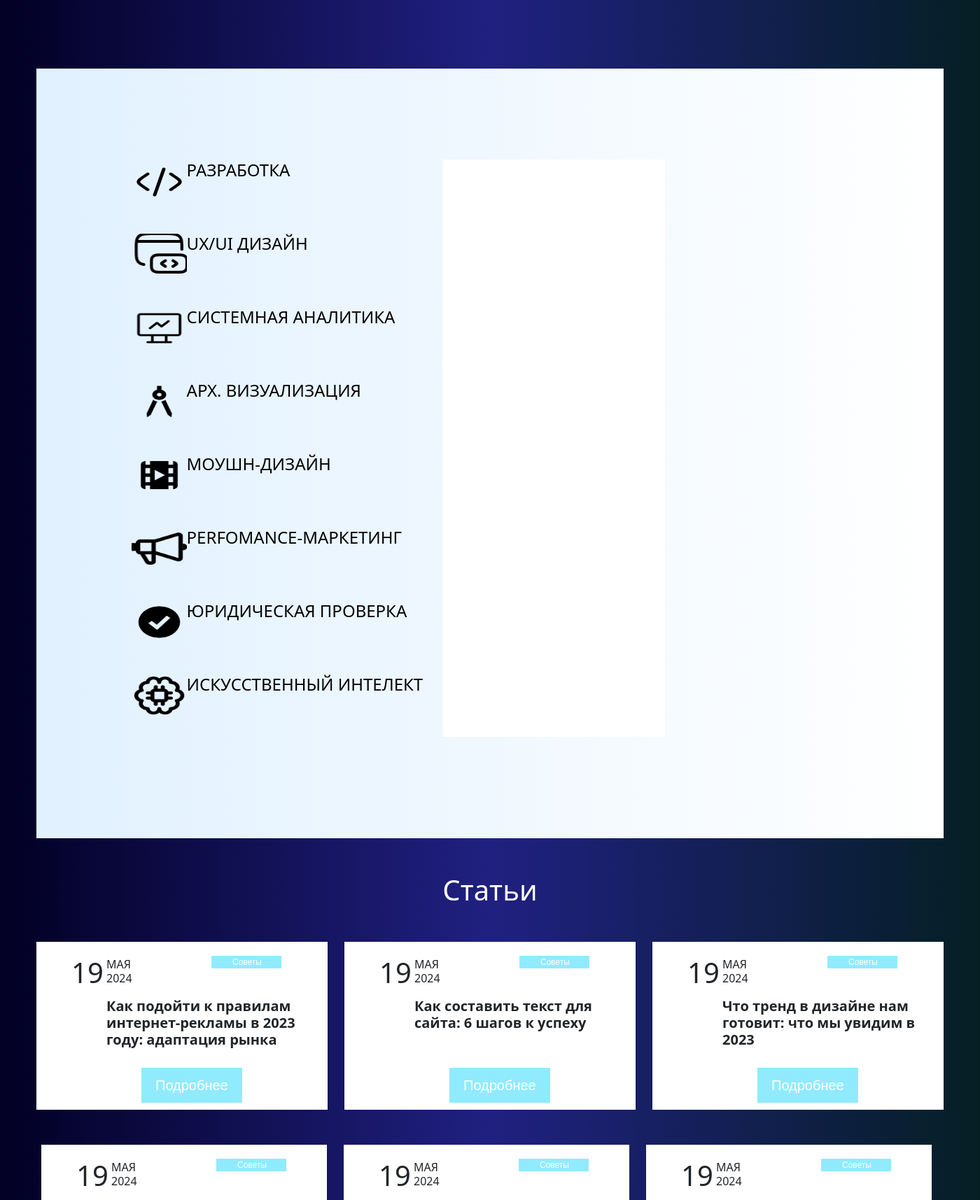
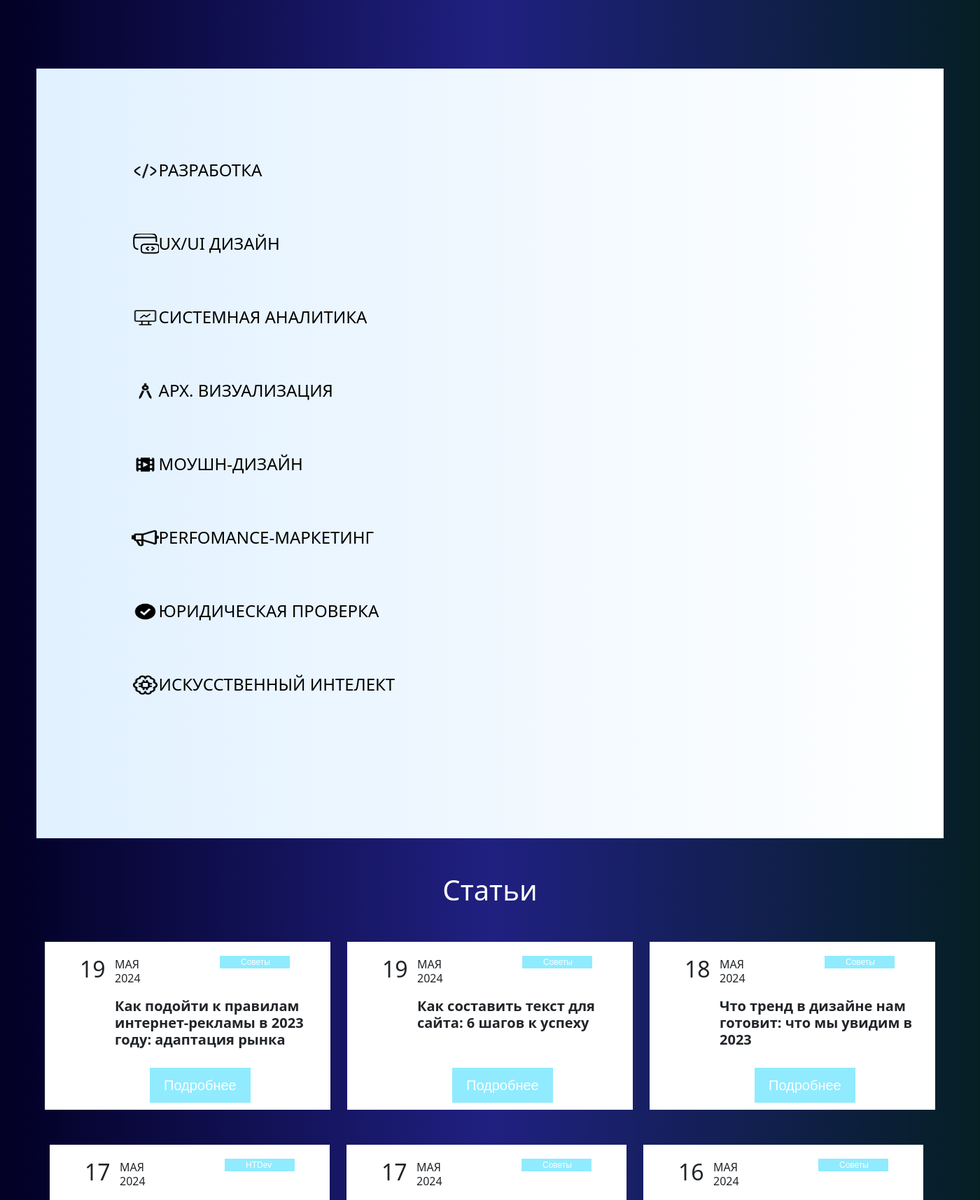
Before and after one commit to 4kujo/kujo.io, a PHP site: page / in a window 1400 px wide, after a click on "Показать еще". Shown: the part 1005-2720 px from the top of the page at 70% size. Run offline with PHP 8.4, Linux system fonts and the light colour scheme.

Commit message:
Add files via upload

```diff
--- a/galery.html
+++ b/galery.html
@@ -3,7 +3,7 @@
 <head>
     <meta charset="UTF-8">
     <meta name="viewport" content="width=device-width, initial-scale=1.0">
-    <title>Document</title>
+    <title>HTDev - Галерея</title>
     <link rel="stylesheet" href="style.css">
     <link rel="stylesheet" href="path/to/font-awesome/css/font-awesome.min.css">
     <script src="https://cdn.jsdelivr.net/npm/bootstrap@5.3.3/dist/js/bootstrap.bundle.min.js"></script>
@@ -126,10 +126,10 @@
 <div class="container">
 <img  class="linefooter" src="img/linefooter.png">
             </div>
-<footer style="background: linear-gradient(90deg, rgba(2,0,36,1) 0%, rgba(32,32,129,1) 50%, rgba(5,31,36,1) 100%);" class="bg-body-tertiary text-center">
+<footer  class="bg-body-tertiary text-center">
 <div class="row">
 
-    <div class="brandFooter"><img src="img/logo.png" style="padding-right:50%">
+  <div class="brandFooter"><p class="footerBrand">HTDev</p>
     <img src="img/vk.png" style="padding-right:1%;"><img src="img/vector.svg">
             </div>
         </div>
--- a/index.html
+++ b/index.html
@@ -3,8 +3,9 @@
 <head>
     <meta charset="UTF-8">
     <meta name="viewport" content="width=device-width, initial-scale=1.0">
-    <title>Document</title>
+    <title>HTDev - Главная</title>
     <link rel="stylesheet"  href="style.css">
+
     <link href="https://cdn.jsdelivr.net/npm/bootstrap@5.3.3/dist/css/bootstrap.min.css" rel="stylesheet" integrity="sha384-QWTKZyjpPEjISv5WaRU9OFeRpok6YctnYmDr5pNlyT2bRjXh0JMhjY6hW+ALEwIH" crossorigin="anonymous">
 </head>
 <body>
@@ -34,15 +35,39 @@
               </li>
 
             </ul>
+            <button type="button" class="callback btn btn-primary">Обратная связь</button>
           </div>
         </div>
       </nav>
+      <div id="myModal" class="modal">
+        <div class="modal-content">
+            <span class="close">&times;</span>
+            <div class="container">
+                <h1 class="callbacktitle">Консультация</h1>
+                <div class="callbackfields">
+                    <input id="nameInput" style="Border: none; outline: none;padding-top:5%" type="text" name="name" placeholder="Ваше имя" required>
+                    <img src="img/line-4.png">
+                    <input id="phoneInput" style="Border: none; outline: none;padding-top:5%" type="text" name="phone" placeholder="+7 ___ ___ __ __" required>
+                    <img src="img/line-4.png">
+                    <button id="submitButn" type="button" class="callbackbutn">Отправить</button>
+                </div>
+            </div>
+        </div>
+    </div>
 
+    <div id="myModal2" class="modal">
+        <div class="modal-content">
+            <span class="close">&times;</span>
+            <div class="container">
+                <p>Спасибо, ваше обращение было зафиксировано, скоро мы вам позвоним!</p>
+            </div>
+        </div>
+    </div>
 <div class="container">
     <div class="banner">
         <div class="col-md-8" style="width: 592px;">
 
-            <h1>ИТ-партнёр лидеров рынка России и стран СНГ</h1>
+            <h2>ИТ-партнёр лидеров рынка России и стран СНГ</h2>
             <p>С 2005 года команда профессионалов HTDev помогает среднему и крупному бизнесу в России и странах СНГ решать сложные задачи и достигать намеченных целей</P>
         </div>
         <div class="col-md-4">
@@ -56,43 +81,45 @@
 
 
            <div class="directions-choice">
-                <div class="slider ">
-                    <button class="myBtn" data-bs-toggle="collapse" href="#collapseExample1" role="button" aria-expanded="false" aria-controls="collapseExample1">
-                    <img src="img/icon-1.png" style="width:79px;"><h1>РАЗРАБОТКА</h1>
+           <div class="slider">
+            <button class="myBtn" data-id="1">
+                <img src="img/icon-1.png" style="width:39px;"><h2>РАЗРАБОТКА</h2>
+            </button>
+            </div>
+
+
+                <div class="slider">
+                    <button class="myBtn"  data-id="2">
+                    <img src="img/icon-2.png" style="width:39px;"><h2>UX/UI ДИЗАЙН</h2>
                 </div>
 
                 <div class="slider">
-                    <button class="myBtn">
-                    <img src="img/icon-2.png" style="width:79px;"><h1>UX/UI ДИЗАЙН</h1>
+                    <button class="myBtn"  data-id="3">
+                    <img src="img/icon-3.png" style="width:39px;"><h2>СИСТЕМНАЯ АНАЛИТИКА</h2>
                 </div>
 
                 <div class="slider">
-                    <button class="myBtn">
-                    <img src="img/icon-3.png" style="width:79px;"><h1>СИСТЕМНАЯ АНАЛИТИКА</h1>
+                    <button class="myBtn" data-id="4">
+                     <img src="img/icon-4.png" style="width:39px;"><h2>АРХ. ВИЗУАЛИЗАЦИЯ</h2>
                  </div>
 
                 <div class="slider">
-                    <button class="myBtn">
-                     <img src="img/icon-4.png" style="width:79px;"><h1>АРХ. ВИЗУАЛИЗАЦИЯ</h1>
+                    <button class="myBtn" data-id="5">
+                    <img src="img/icon-5.png" style="width:39px;"><h2>МОУШН-ДИЗАЙН</h2>
                 </div>
 
                 <div class="slider">
-                    <button class="myBtn">
-                    <img src="img/icon-5.png" style="width:79px;"><h1>МОУШН-ДИЗАЙН</h1>
+                    <button class="myBtn"  data-id="6">
+                    <img src="img/icon-6.png" style="width:39px;"><h2>PERFOMANCE-МАРКЕТИНГ</h2>
                 </div>
 
                 <div class="slider">
-                    <button id="myBtn" class="myBtn">
-                    <img src="img/icon-6.png" style="width:79px;"><h1>PERFOMANCE-МАРКЕТИНГ</h1>
-                </div>
-
-                <div class="slider">
-                    <button class="myBtn" data-bs-toggle="collapse" href="#collapseExample2" role="button" aria-expanded="false" aria-controls="collapseExample2">
-                    <img src="img/icon-7.png" style="width:79px;"><h1>ЮРИДИЧЕСКАЯ ПРОВЕРКА</h1>
+                    <button class="myBtn" data-id="7">
+                    <img src="img/icon-7.png" style="width:39px;"><h2>ЮРИДИЧЕСКАЯ ПРОВЕРКА</h2>
                 </div>
                 <div class="slider">
-                    <button class="myBtn">
-                    <img src="img/icon-8.png" style="width:79px;"><h1>ИСКУССТВЕННЫЙ ИНТЕЛЕКТ</h1>
+                    <button class="myBtn" data-id="8">
+                    <img src="img/icon-8.png" style="width:39px;"><h2>ИСКУССТВЕННЫЙ ИНТЕЛЕКТ</h2>
                 </div>
         </div>
 
@@ -101,33 +128,11 @@
 
 
 
-<div class="base-color">
-<div class="directions-base collapse"  id="multicollapseExample1">
-<img src="img/img6.png">
-<div class="directions-content-header">
-<h5>Создаём с нуля, развиваем и поддерживаем</h5>
-</div>
-<ul>
-<li><p>Сложные веб‑проекты</p></li>
-<li><p>Бизнес-приложения</p></li>
-</ul>
-<button type="button" class="btn btn-info">Подробнее</button>
-</div>
 
-<div class="directions-base collapse"  id="multicollapseExample2">
-<img src="img/img1.png">
-<div class="directions-content-header">
-<h5>Создаём с нуля, развиваем и поддерживаем</h5>
-</div>
-<ul>
-<li><p>Сложные веб‑проекты</p></li>
-<li><p>Бизнес-приложения</p></li>
-</ul>
-<button type="button" class="btn btn-info">Подробнее</button>
-</div>
+         <div id="output"></div>
 
-</div>
-</div>
+
+
 </div>
 <div class="container">
 
@@ -137,7 +142,7 @@
 <div class="col-md-4">
     <div class="card-news" id="card">
 
-<div class="div1"><h1>19<h1></div>
+<div class="div1"><h2>19<h2></div>
 <div class="div2"> <p>МАЯ</p></div>
 <div class="div3"><p>2024</p> </div>
 <div class="div4"><div class="button-sovet">Cоветы</div></div>
@@ -148,7 +153,7 @@
 
 <div class="col-md-4">
     <div class="card-news">
-<div class="div1"><h1>19<h1></div>
+<div class="div1"><h2>19<h2></div>
 <div class="div2"> <p>МАЯ</p></div>
 <div class="div3"><p>2024</p> </div>
 <div class="div4"><div class="button-sovet">Cоветы</div></div>
@@ -159,7 +164,7 @@
 
     <div class="col-md-4">
     <div class="card-news">
-<div class="div1"><h1>19<h1></div>
+<div class="div1"><h2>18<h2></div>
 <div class="div2"> <p>МАЯ</p></div>
 <div class="div3"><p>2024</p> </div>
 <div class="div4"><div class="button-sovet">Cоветы</div></div>
@@ -179,57 +184,58 @@
 <div class="col-md-4">
     <div class="card-news" id="card">
 
-<div class="div1"><h1>19<h1></div>
+<div class="div1"><h2>17<h2></div>
 <div class="div2"> <p>МАЯ</p></div>
 <div class="div3"><p>2024</p> </div>
-<div class="div4"><div class="button-sovet">Cоветы</div></div>
+<div class="div4"><div class="button-sovet">HTDev</div></div>
 <div class="div5"> <button type="button" class="button ">Подробнее</button> </div>
-<div class="div6"><h5><b>Как подойти к правилам интернет-рекламы в 2023 году: адаптация рынка</b></h5> </div>
+<div class="div6"><h5><b>HTDev – 17. 17 фактов о компании </b></h5> </div>
 </div>
 </div>
 
 <div class="col-md-4">
 <div class="card-news">
-<div class="div1"><h1>19<h1></div>
+        <div class="div1"><h2>17<h2></div>
         <div class="div2"> <p>МАЯ</p></div>
         <div class="div3"><p>2024</p> </div>
         <div class="div4"><div class="button-sovet">Cоветы</div></div>
         <div class="div5"> <button type="button" class="button ">Подробнее</button> </div>
-<div class="div6"><h5><b>Как составить текст для сайта: 6 шагов к успеху</b></h5> </div>
+        <div class="div6"><h5><b>Какие софт-скиллы нужны разработчикам: Junior, Middle и Senior </b></h5> </div>
 </div>
 </div>
 
     <div class="col-md-4">
     <div class="card-news">
-<div class="div1"><h1>19<h1></div>
+        <div class="div1"><h2>16<h2></div>
         <div class="div2"> <p>МАЯ</p></div>
         <div class="div3"><p>2024</p> </div>
         <div class="div4"><div class="button-sovet">Cоветы</div></div>
         <div class="div5"> <button type="button" class="button">Подробнее</button> </div>
-<div class="div6"><h5><b>Что тренд в дизайне нам готовит: что мы увидим в 2023</b></h5> </div>
+        <div class="div6"><h5><b>Правила пользовательского интерфейса: создаем идеальный UI-дизайн </b></h5> </div>
     </div>
-
     </div>
 
 </div>
 </div>
 </div>
 </div>
-<button type="button"  style="margin:50px 450px;" class="btn btn-secondary" data-bs-toggle="collapse" data-bs-target="#collapseExample" aria-expanded="false" aria-controls="collapseExample">Показать еще</button>
+<button id="showHideBtn" type="button" style="margin:50px 450px;" class="btn btn-secondary" data-bs-toggle="collapse" data-bs-target="#collapseExample" aria-expanded="false" aria-controls="collapseExample">Показать еще</button>
 </div>
 </div>
 
 <div class="container">
 <img  class="linefooter" src="img/linefooter.png">
             </div>
-<footer style="background: linear-gradient(90deg, rgba(2,0,36,1) 0%, rgba(32,32,129,1) 50%, rgba(5,31,36,1) 100%);" class="bg-body-tertiary text-center">
+<footer  class="bg-body-tertiary text-center">
 <div class="row">
 
-    <div class="brandFooter"><img src="img/logo.png" style="padding-right:50%">
+    <div class="brandFooter"><p class="footerBrand">HTDev</p>
     <img src="img/vk.png" style="padding-right:1%;"><img src="img/vector.svg">
             </div>
         </div>
 </footer>
+<script src="https://ajax.googleapis.com/ajax/libs/jquery/3.5.1/jquery.min.js"></script>
 <script src="https://cdn.jsdelivr.net/npm/bootstrap@5.1.3/dist/js/bootstrap.bundle.min.js" integrity="sha384-ka7Sk0Gln4gmtz2MlQnikT1wXgYsOg+OMhuP+IlRH9sENBO0LRn5q+8nbTov4+1p" crossorigin="anonymous"></script>
+<script src="script.js"></script>
 </body>
 </html>
--- a/style.css
+++ b/style.css
@@ -13,7 +13,7 @@ body{
 .nav-link {
     color: white !important;
 }
-.banner h1{
+.banner h2{
     color: white;
     font-size: 40px;
     font-weight: 700;
@@ -42,10 +42,12 @@ height: 1100px;
     flex-wrap: wrap ;
     width: 500px;
 }
-.directions-base img{
+.out {
     width: 500px !important;
-    height: 400px !important;
+    height:400px !important;
 }
+
+
 .base-color{
     background-color: #ffffff;
     padding: 100px;
@@ -59,7 +61,7 @@ height: 1100px;
     display: flex;
     border: 0;
 }
-.slider h1{
+.slider h2{
     font-size: 24px;
 }
 .myBtn:focus{ background-color: #ffffff;
@@ -69,10 +71,79 @@ height: 1100px;
 
     width: 500px;}
 .directions img{
-    width: 60px;
-    height: 60px;
+    width: 30px ;
+    height: 30px;
 
 }
+.callback{
+    padding-left: 300px;
+    width: 200px;
+}
+.modal {
+    display: none;
+    position: fixed;
+    z-index: 1;
+    left: 0;
+    top: 0;
+    width: 80%;
+    height: 1000px;
+    overflow: auto;
+    background-color: rgb(0,0,0);
+    background-color: rgba(0,0,0,0.4);
+  }
+
+  .modal-content {
+    background-color: #fefefe;
+    margin: 15% auto;
+    padding: 20px;
+    border: 1px solid #888;
+    width: 80% !important;
+  }
+
+  .close {
+    color: #aaa;
+    float: left;
+    font-size: 28px;
+    font-weight: bold;
+  }
+
+  .close:hover,
+  .close:focus {
+    color: black;
+    text-decoration: none;
+    cursor: pointer;
+  }
+  .callbacktitle{
+    color: #7EAFDB;
+    text-align: center;
+  }
+  .callbackbutn {
+    -webkit-border-radius: 0;
+    -moz-border-radius: 0;
+    border-radius: 0px;
+    font-family: Arial;
+    color: #ffffff;
+    font-size: 20px;
+    background: #90EBFF;
+    padding: 10px 20px 10px 20px;
+    text-decoration: none;
+    display: block;
+    height: 70px;
+    width: 350px;
+    margin:25px;
+  }
+  .callbackfields{
+    margin-left: 450px;
+  }
+
+
+.footerBrand{
+    color: white;
+    font-size: 100px;
+    display: inline;
+    margin-right: 50%;
+}
+
 .directions-content-header{
     margin-top: 25px;
 }
@@ -197,3 +268,6 @@ height: 1100px;
             width: 1300px;
             margin-top: 150px;
         }
+        footer{
+            background: linear-gradient(90deg, rgba(2,0,36,1) 0%, rgba(32,32,129,1) 50%, rgba(5,31,36,1) 100%);
+        }
```
Also changed, not shown: connect.php (added, +16 -0 lines), contact.html (+15 -9 lines), fetch_data.php (added, +24 -0 lines), script.js (+39 -85 lines), script1.js (added, +41 -0 lines). Lines whose indentation alone changed are shown as unchanged.
